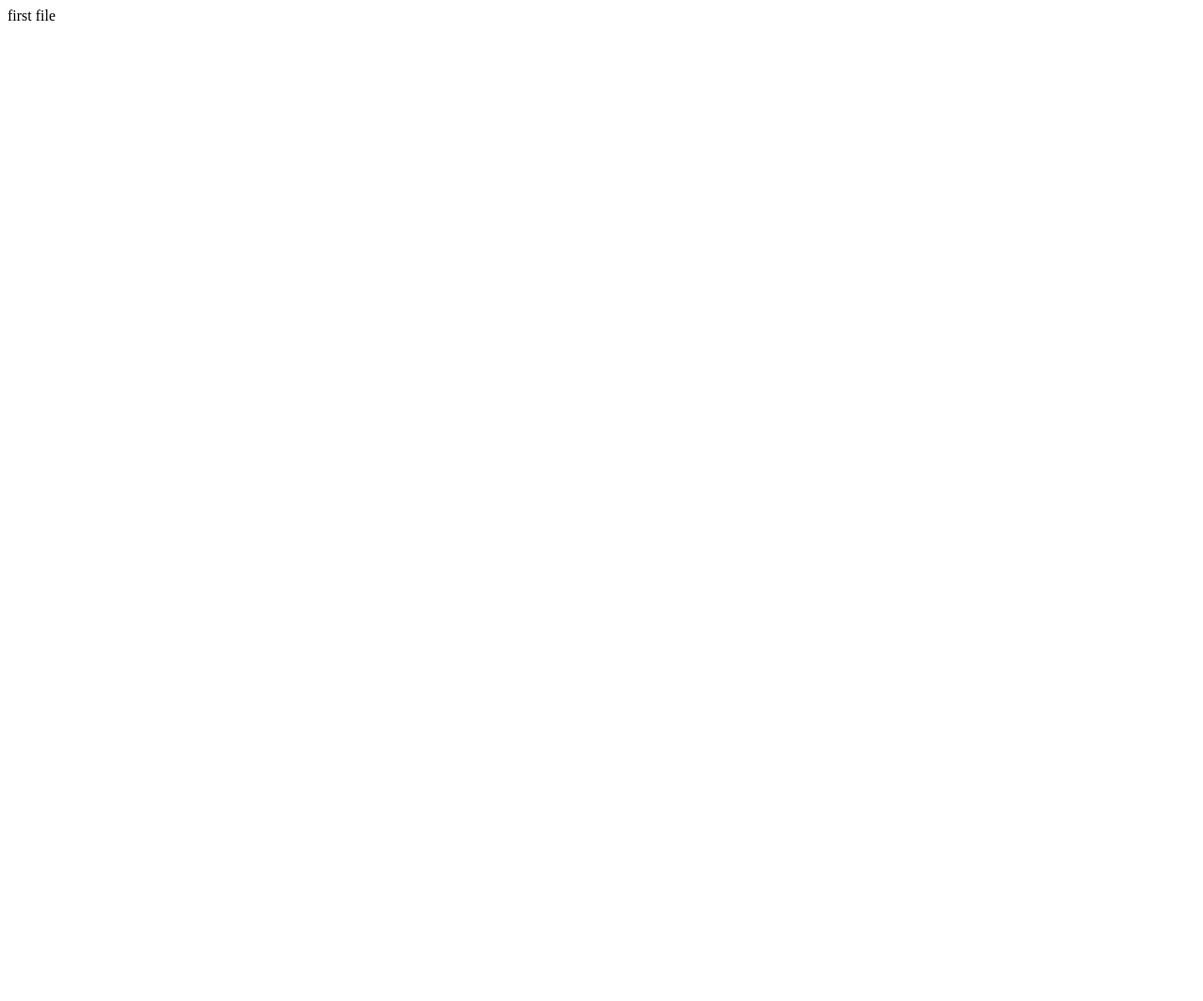
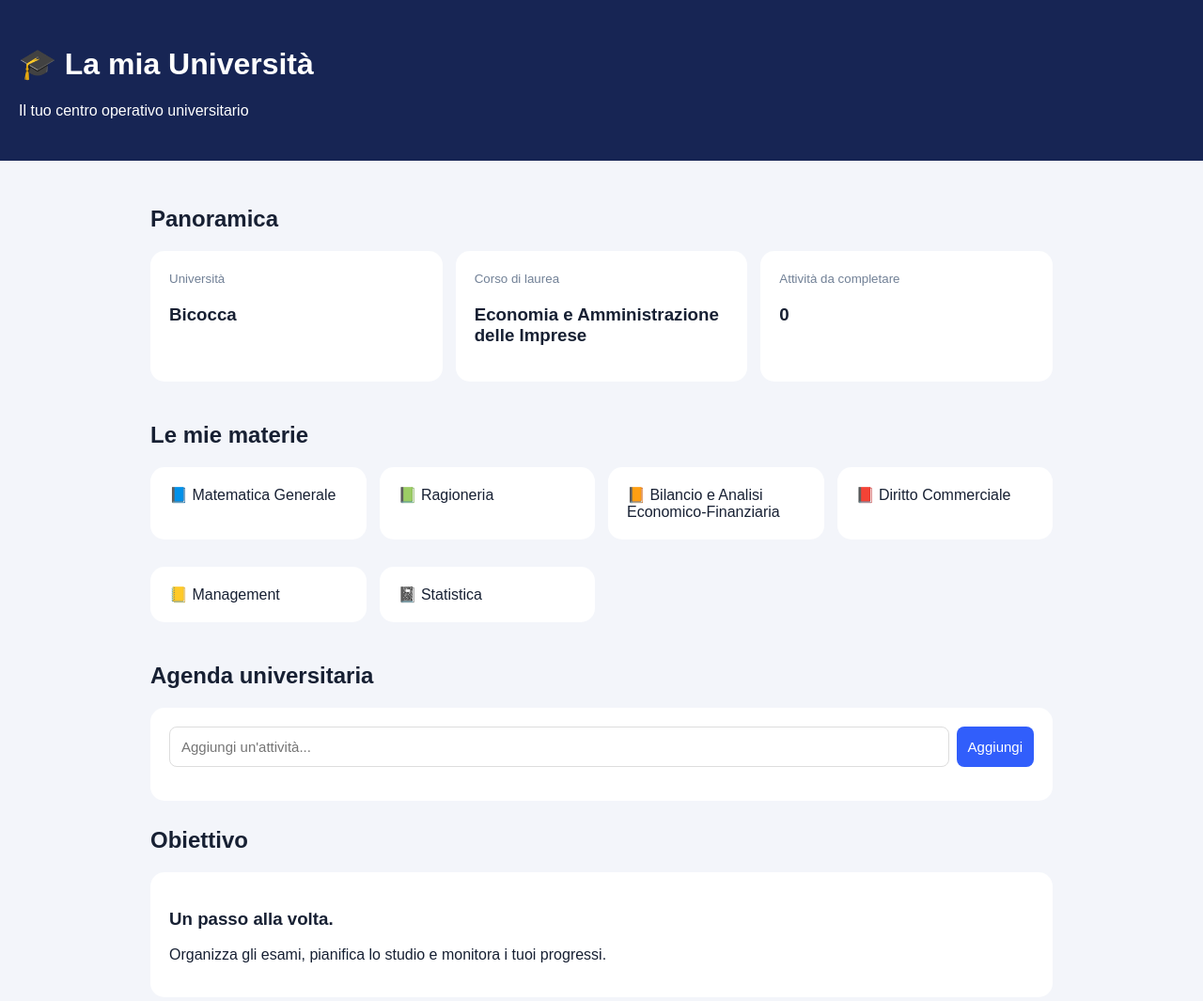
Before and after one commit to davimazzo005-pixel/Universit-Dashboard, a plain HTML site: page Index.html in a window 1280 px wide. Shown: the whole page at 94% size. Before the commit the page ends 800 px from the top, so only its background shows below. Drawn offline with Linux system fonts and the light colour scheme.

Commit message:
Update Index.html

```diff
--- a/Index.html
+++ b/Index.html
@@ -1 +1,98 @@
-first file
+
+<!DOCTYPE html>
+<html lang="it">
+<head>
+<meta charset="UTF-8">
+<meta name="viewport" content="width=device-width, initial-scale=1">
+<title>Universit Dashboard</title>
+<style>
+*{box-sizing:border-box}
+body{margin:0;font-family:Arial,sans-serif;background:#f3f5fa;color:#172033}
+header{background:#172554;color:white;padding:28px 20px}
+main{max-width:1000px;margin:auto;padding:20px}
+.grid{display:grid;grid-template-columns:repeat(auto-fit,minmax(220px,1fr));gap:14px}
+.card{background:white;padding:20px;border-radius:15px;margin-bottom:15px}
+h2{margin-top:28px}
+small{color:#718096}
+input,button{padding:12px;border-radius:8px;border:1px solid #ddd;font-size:15px}
+button{background:#315efb;color:white;border:0;cursor:pointer}
+form{display:flex;gap:8px}
+form input{flex:1;min-width:0}
+li{padding:10px;border-bottom:1px solid #eee}
+.done{text-decoration:line-through;color:gray}
+</style>
+</head>
+<body>
+<header>
+<h1>🎓 La mia Università</h1>
+<p>Il tuo centro operativo universitario</p>
+</header>
+<main>
+<h2>Panoramica</h2>
+<div class="grid">
+<div class="card"><small>Università</small><h3>Bicocca</h3></div>
+<div class="card"><small>Corso di laurea</small><h3>Economia e Amministrazione delle Imprese</h3></div>
+<div class="card"><small>Attività da completare</small><h3 id="count">0</h3></div>
+</div>
+
+<h2>Le mie materie</h2>
+<div class="grid">
+<div class="card">📘 Matematica Generale</div>
+<div class="card">📗 Ragioneria</div>
+<div class="card">📙 Bilancio e Analisi Economico-Finanziaria</div>
+<div class="card">📕 Diritto Commerciale</div>
+<div class="card">📒 Management</div>
+<div class="card">📓 Statistica</div>
+</div>
+
+<h2>Agenda universitaria</h2>
+<div class="card">
+<form id="form">
+<input id="task" placeholder="Aggiungi un'attività..." required>
+<button>Aggiungi</button>
+</form>
+<ul id="list"></ul>
+</div>
+
+<h2>Obiettivo</h2>
+<div class="card">
+<h3>Un passo alla volta.</h3>
+<p>Organizza gli esami, pianifica lo studio e monitora i tuoi progressi.</p>
+</div>
+</main>
+<script>
+let tasks=JSON.parse(localStorage.getItem("tasks")||"[]");
+const list=document.getElementById("list");
+const count=document.getElementById("count");
+function render(){
+list.innerHTML="";
+tasks.forEach((t,i)=>{
+let li=document.createElement("li");
+let cb=document.createElement("input");
+cb.type="checkbox";
+cb.checked=t.done;
+cb.onchange=()=>{tasks[i].done=cb.checked;save()};
+let span=document.createElement("span");
+span.textContent=" "+t.text+" ";
+if(t.done)span.className="done";
+let del=document.createElement("button");
+del.textContent="Elimina";
+del.onclick=()=>{tasks.splice(i,1);save()};
+li.append(cb,span,del);
+list.append(li);
+});
+count.textContent=tasks.filter(t=>!t.done).length;
+}
+function save(){
+localStorage.setItem("tasks",JSON.stringify(tasks));
+render();
+}
+document.getElementById("form").onsubmit=e=>{
+e.preventDefault();
+let value=document.getElementById("task").value.trim();
+if(value){tasks.push({text:value,done:false});save();e.target.reset()}
+};
+render();
+</script>
+</body>
+</html>
```
